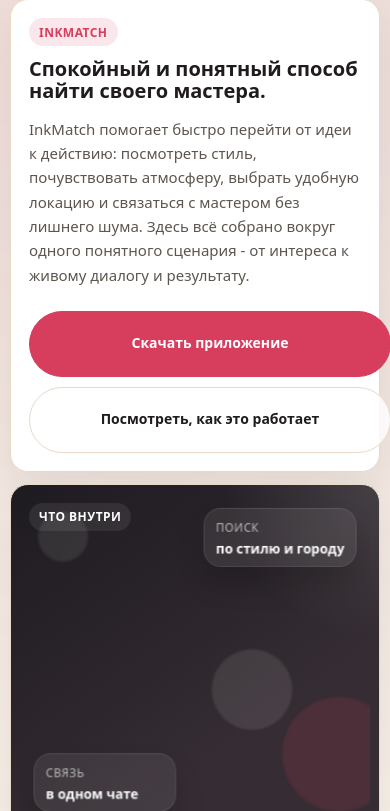
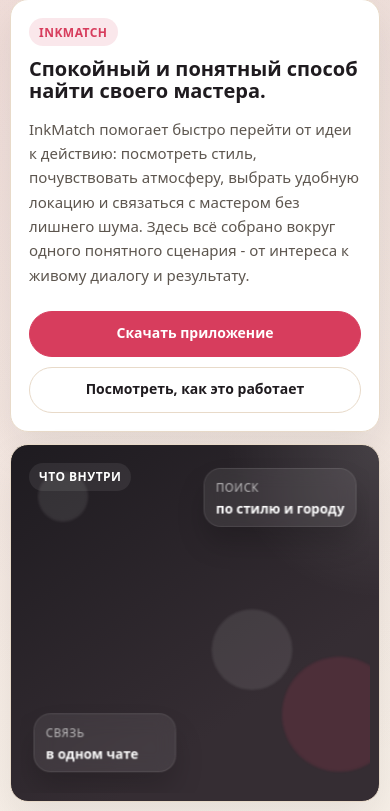
Before and after one commit to Bella28sli/InkMatch, a Django app: page / in a window 390 px wide. Shown: the part 154-965 px from the top of the page. Run offline with Django 5.2, Linux system fonts and the light colour scheme.

Commit message:
Адаптивка под узкие экраны опять

```diff
--- a/InkMatchWeb/static/site/inkmatch-site.css
+++ b/InkMatchWeb/static/site/inkmatch-site.css
@@ -667,13 +667,19 @@
   .hero__actions {
     display: grid;
     grid-template-columns: 1fr;
+    width: 100%;
   }
 
   .button {
+    display: flex;
     width: 100%;
+    max-width: 100%;
     min-width: 0;
+    box-sizing: border-box;
     text-align: center;
     white-space: normal;
+    overflow-wrap: anywhere;
+    word-break: break-word;
     line-height: 1.2;
   }
 
@@ -804,11 +810,18 @@
   .button--wide {
     width: 100%;
     min-width: 0;
+    max-width: 100%;
+    box-sizing: border-box;
     padding: 9px 14px;
     font-size: 14px;
   }
 
-  .hero__actions .button {
+  .hero__actions .button,
+  .install-card__actions .button--wide {
+    display: flex;
+    white-space: normal;
+    overflow-wrap: anywhere;
+    word-break: break-word;
     min-height: 46px;
   }
 
```
